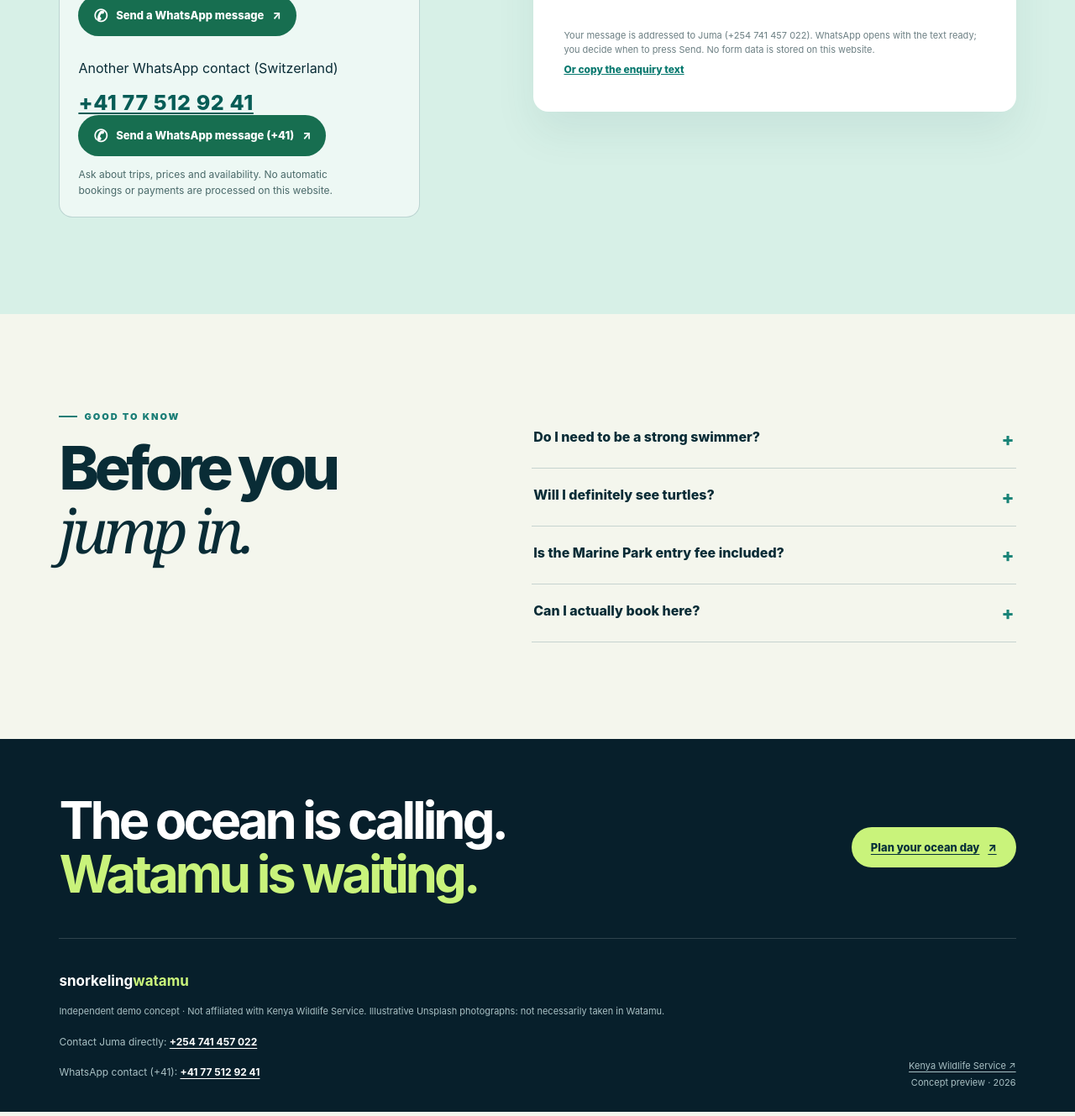
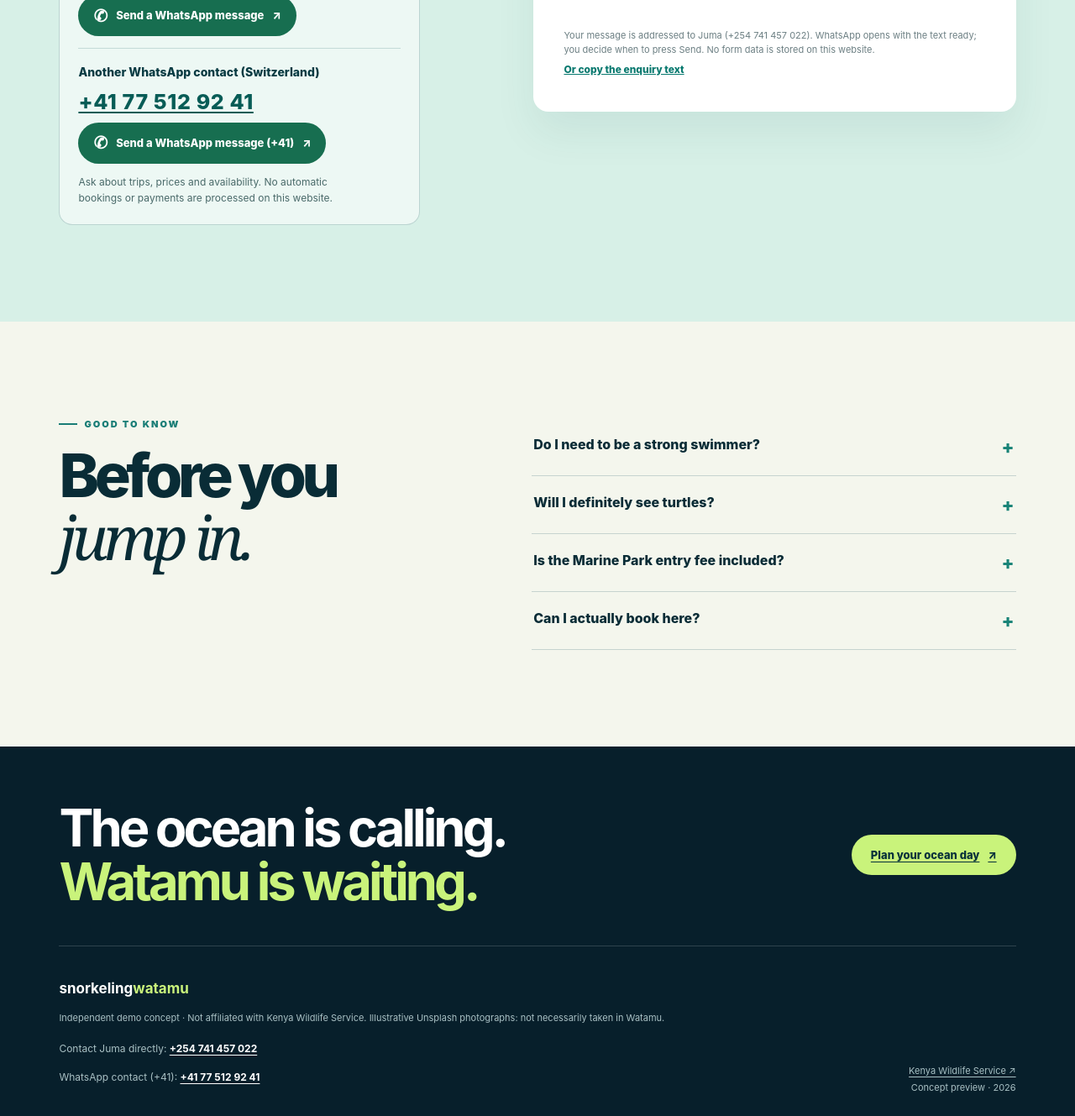
Before and after one commit to watamudigital/snorkelingwatamu, a plain HTML site: page index.html in a window 1280 px wide. Shown: the part 5133-6462 px from the top of the page at 84% size. Drawn offline with Linux system fonts and the light colour scheme; no server answers.

Commit message:
Add secondary Swiss WhatsApp contact (IT EN DE FR)

```diff
--- a/assets/styles.css
+++ b/assets/styles.css
@@ -46,3 +46,9 @@
 .footer-contact{margin-top:15px;font-size:12px}
 .footer-contact a{color:#fff;font-weight:750}
 @media(max-width:700px){.booking-contact{max-width:none;width:100%}.booking-whatsapp{width:100%}.sticky-cta{font-size:12px;padding-inline:14px;text-align:center}}
+
+/* Secondary Swiss WhatsApp contact */
+.booking-contact-secondary{border-top:1px solid rgba(9,85,83,.18);padding-top:18px;margin-top:2px;display:flex;flex-direction:column;align-items:flex-start;gap:10px;width:100%}
+.booking-contact-secondary-title{margin:0;color:#093b43;font-weight:800;font-size:14px;line-height:1.4}
+.footer-contact-secondary{margin-top:5px}
+@media(max-width:700px){.booking-contact-secondary .booking-whatsapp{width:100%}}
```
